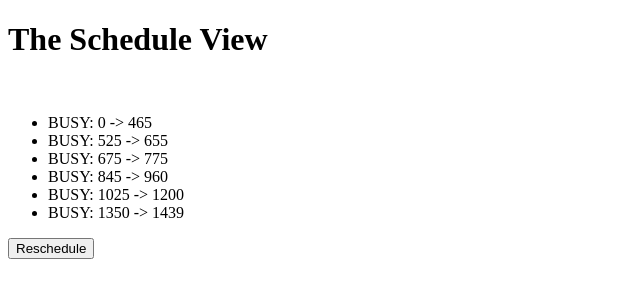
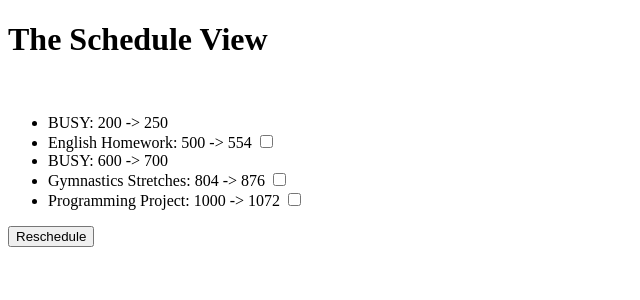
Before and after one commit to MagicDrea12/daily-planner, a Flask app: page /schedule_view in a window 1280 px wide. Shown: the top 300 px of the page, without its empty margins (0-640 px from the left). Run offline with Flask 3, Linux system fonts and the light colour scheme.

Commit message:
No More Errors.

```diff
--- a/app.py
+++ b/app.py
@@ -262,30 +262,16 @@ class schedule():
 
 Schedule = schedule()
 
-Schedule.add_busy_time_slot(0, 465)
-
-Schedule.add_busy_time_slot(525, 655)
-
-Schedule.add_busy_time_slot(675, 775)
-
-Schedule.add_busy_time_slot(845, 960)
-
-Schedule.add_busy_time_slot(1025, 1200)
-
-Schedule.add_busy_time_slot(1350, 1439)
-
-
-
-
-
-
-"""Schedule.system_add_task(2, 500)
+Schedule.system_add_task(2, 500)
 
 Schedule.system_add_task(1, 1000)
 
 Schedule.system_add_task(3, 804)
 
-print("Schedule List: ", Schedule.return_schedule())"""
+Schedule.add_busy_time_slot(600, 700)
+
+Schedule.add_busy_time_slot(200, 250)
+print("Schedule List: ", Schedule.return_schedule())
 
 """tasks_to_be_rescheduled = [3, 1]
 
@@ -350,7 +336,8 @@ def add_task():
     db.session.commit()
 
     # THIS IS WHERE A NEW TASK GETS AUTOMATICALLY SCHEDULED IN!
-    Schedule.automatic_scheduler([new_task.id])
+    with app.app_context():
+        Schedule.system_add_task(new_task.id, 100)
 
     print(Schedule.return_schedule())
 
@@ -365,13 +352,10 @@ def schedule_view():
 
         schedule_to_display = []
 
-        print(schedule_list)
-
         for block in schedule_list:
 
             if block[0] == "BUSY":
-
-                schedule_to_display.append(["BUSY", [block[1][0], block[1][1]]])
+                schedule_to_display.append(["BUSY", block[1]])
 
             else:
                 task_id = block[0]
@@ -381,6 +365,10 @@ def schedule_view():
         return schedule_to_display
 
     schedule_list = format_schedule(schedule_list)
+    print("FIRST")
+    print(schedule_list)
+    print("AFTER")
+    print(Schedule.return_schedule())
 
     return render_template("schedule_view.html", schedule_list=schedule_list)
 
@@ -389,11 +377,13 @@ def schedule_view():
 def reschedule():
     selected_ids = request.form.getlist("selected_tasks")
 
+    print(selected_ids)
+
     selected_ids = [int(i) for i in selected_ids] # converts each string id into an integer in the list
 
     print(selected_ids)
 
-    Schedule.automatic_scheduler(selected_ids)
+    new_schedule = Schedule.automatic_scheduler(selected_ids)
 
     return redirect("/schedule_view")
 
--- a/templates/schedule_view.html
+++ b/templates/schedule_view.html
@@ -14,7 +14,7 @@
       {{block[0]}}:    {{block[1][0]}} -> {{block[1][1]}}
 
       {% if block[0] != "BUSY" %}
-        <input type="checkbox" name="selected_tasks" value="{{ block[1] }}">
+        <input type="checkbox" name="selected_tasks" value="{{ block[2] }}">
       {% endif %}
     </li>
   {% endfor %}
```
Also changed, not shown: instance/tasks.db.
